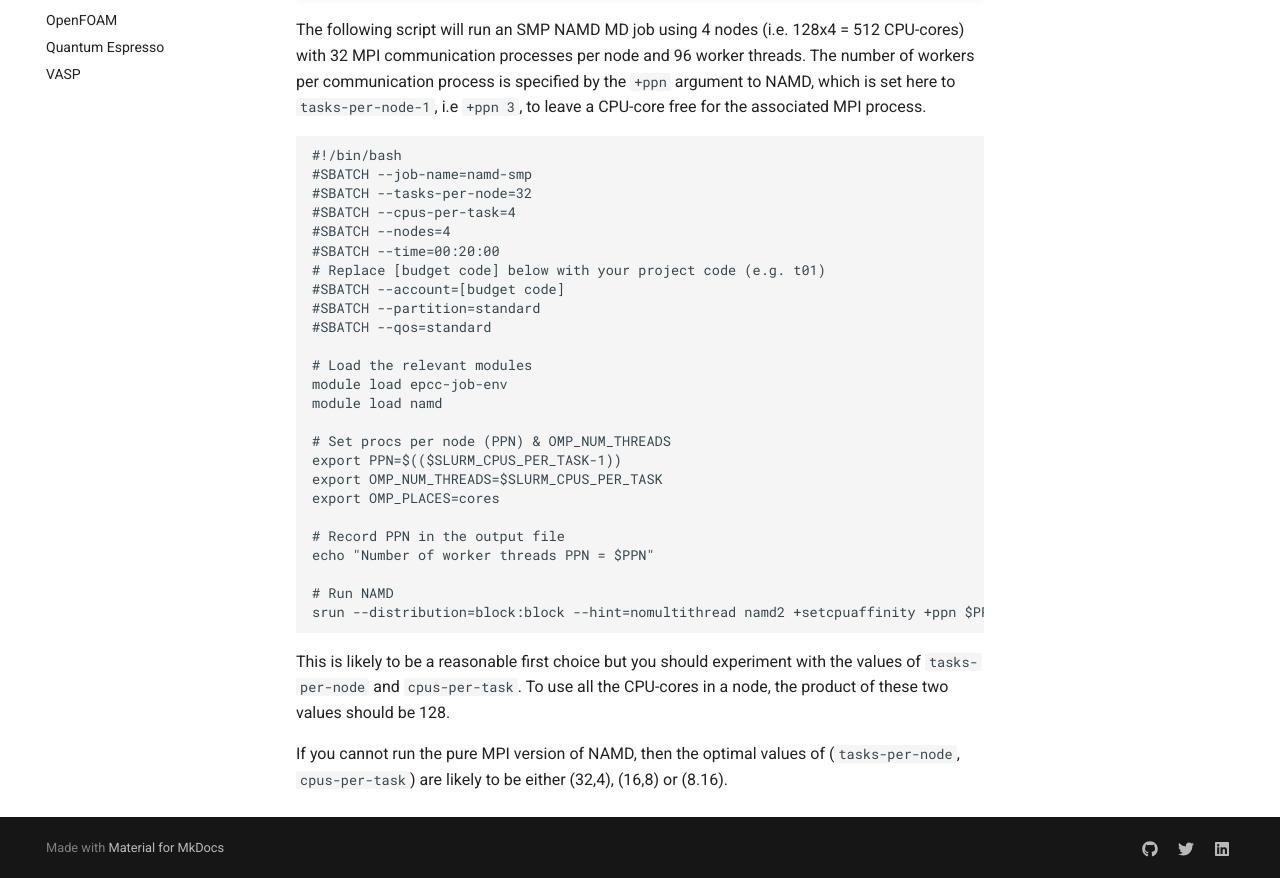
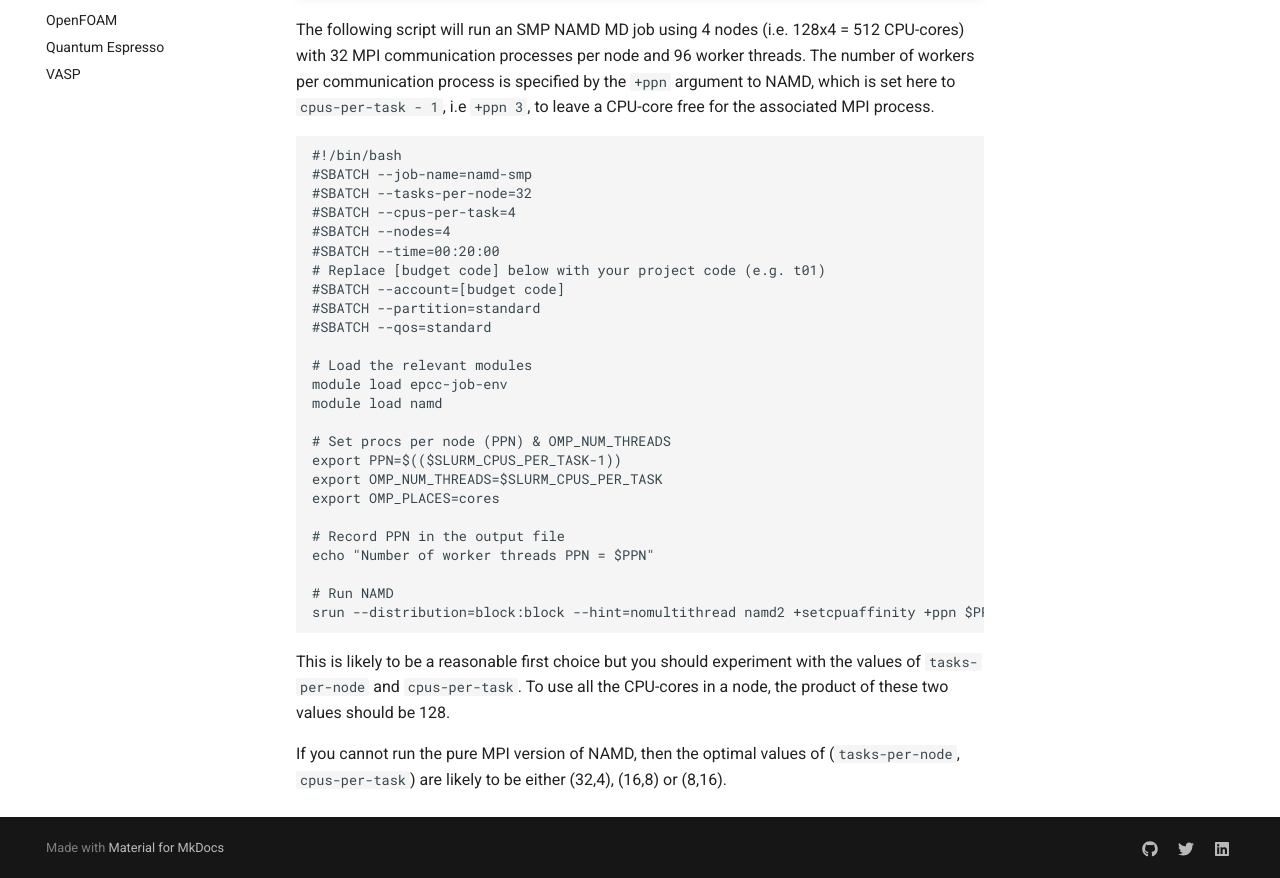
Before and after one commit to ARCHER2-HPC/archer2-docs, an MkDocs documentation site: the page built from docs/research-software/namd/namd.md, in a window 1280 px wide and 1400 px high, scrolled down 1095 px. Shown: the part 519-1397 px from the top of the window. Built offline with MkDocs 1.6.1 and Material for MkDocs 9.7.7, drawn with Linux system fonts in a browser that asks for light colours; comment, search, counter and statistics services are not loaded.

Commit message:
Fixed typos

````diff
--- a/docs/research-software/namd/namd.md
+++ b/docs/research-software/namd/namd.md
@@ -70,7 +70,7 @@
 128x4 = 512 CPU-cores) with 32 MPI communication processes per node
 and 96 worker threads. The number of workers per communication process
 is specified by the `+ppn` argument to NAMD, which is set here to
-`tasks-per-node-1`, i.e `+ppn 3`, to leave a CPU-core free for the
+`cpus-per-task - 1`, i.e `+ppn 3`, to leave a CPU-core free for the
 associated MPI process.
 
 ```
@@ -108,4 +108,4 @@
 
 If you cannot run the pure MPI version of NAMD, then the optimal
 values of (`tasks-per-node`, `cpus-per-task`) are likely to be either
-(32,4), (16,8) or (8.16).
+(32,4), (16,8) or (8,16).
````
